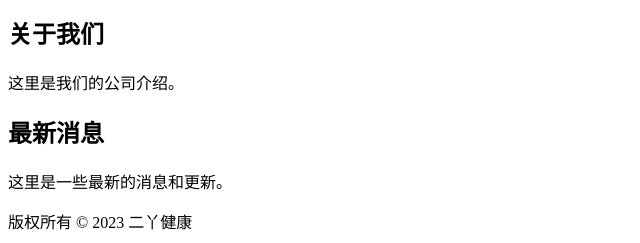
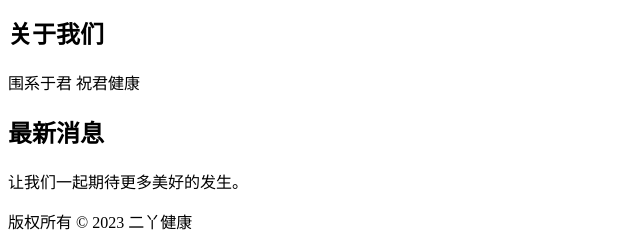
Before and after one commit to libai2g/erya.github.io, a plain HTML site: page index.html in a window 1280 px wide. Shown: the part 166-409 px from the top of the page, without its empty margins (0-640 px from the left). Drawn offline with Linux system fonts and the light colour scheme.

Commit message:
Update index.html

```diff
--- a/index.html
+++ b/index.html
@@ -19,12 +19,12 @@
     <main>
         <section>
             <h2>关于我们</h2>
-            <p>这里是我们的公司介绍。</p>
+            <p>围系于君 祝君健康</p>
         </section>
 
         <section>
             <h2>最新消息</h2>
-            <p>这里是一些最新的消息和更新。</p>
+            <p>让我们一起期待更多美好的发生。</p>
         </section>
     </main>
 
```
